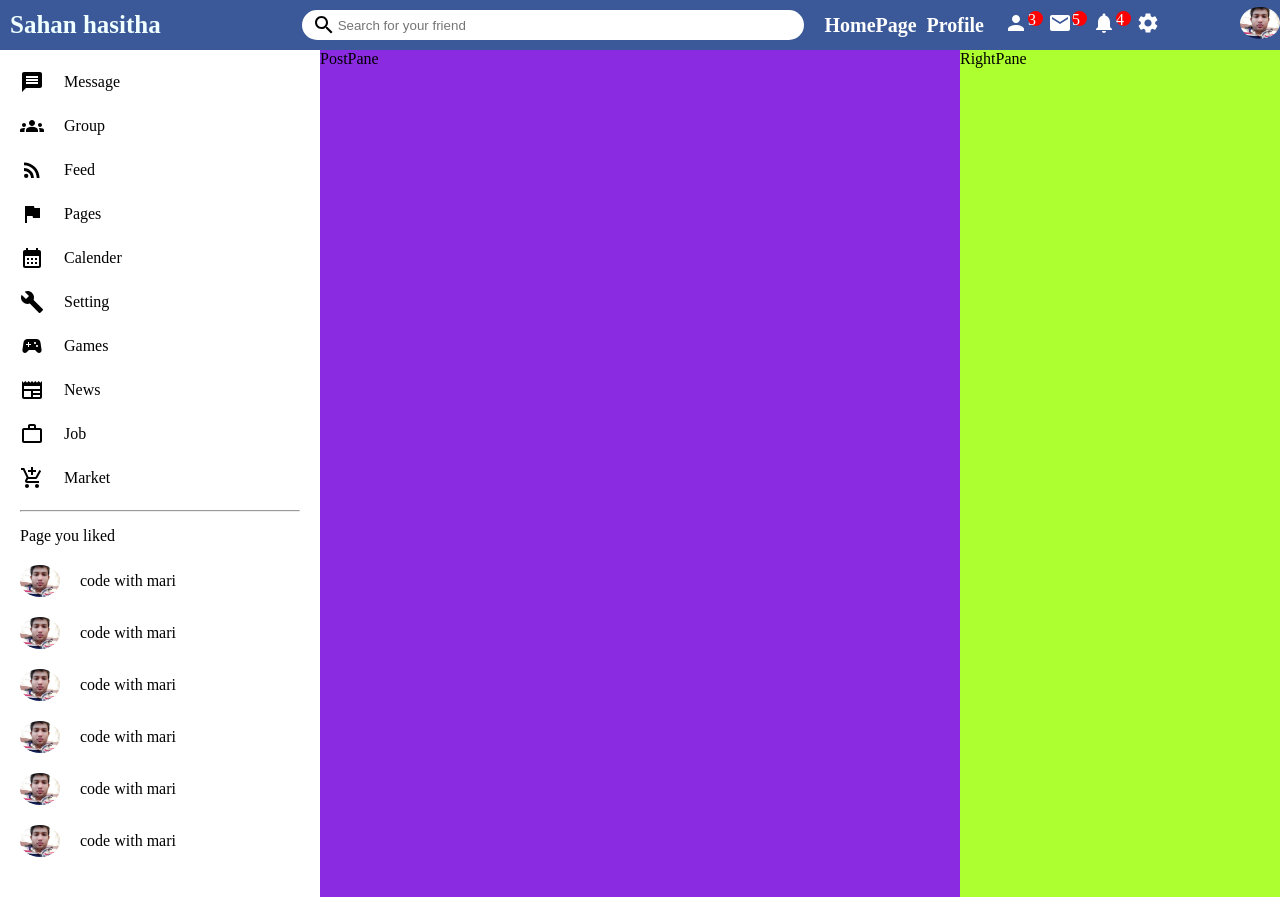
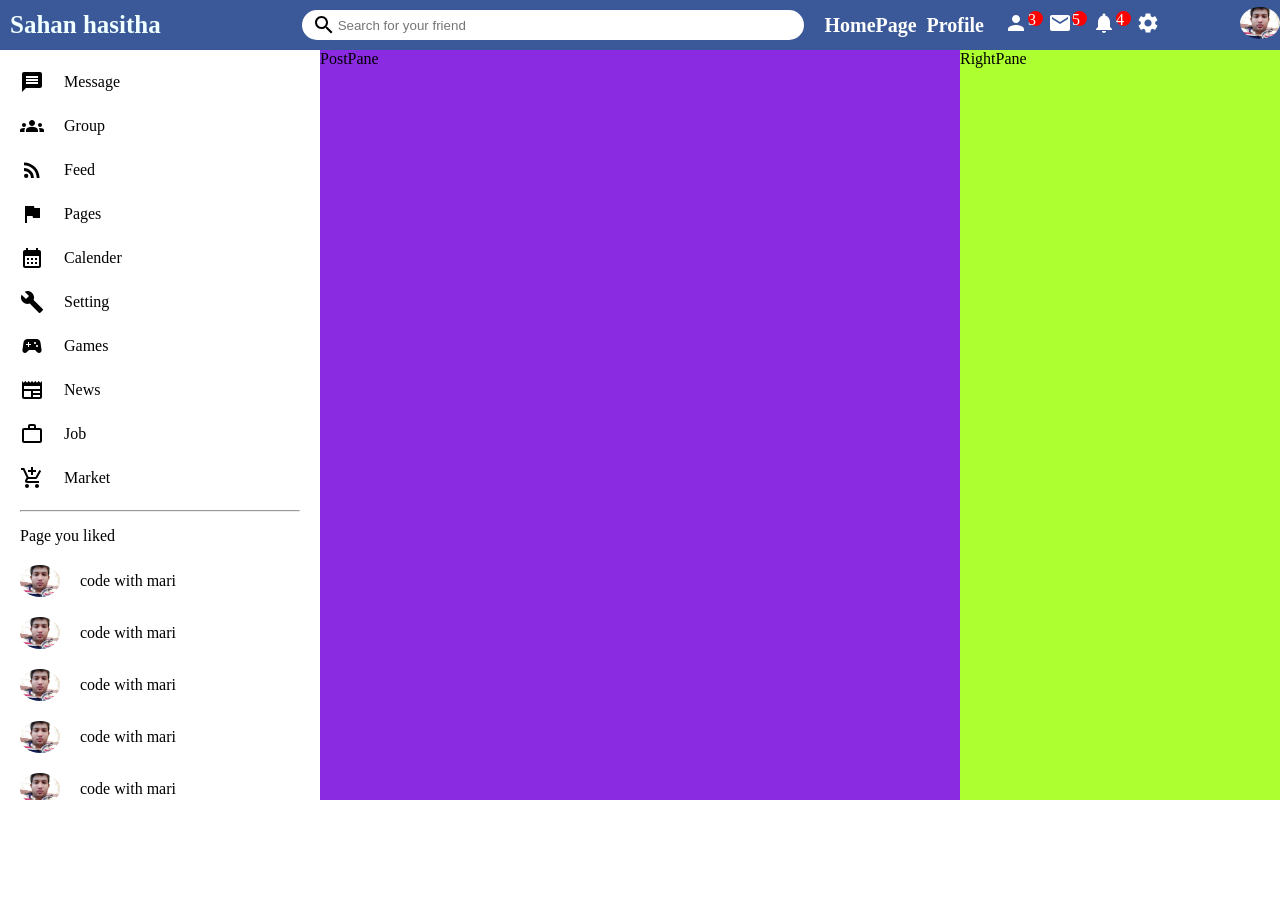
Before and after one commit to hasithasd4/fbclone, a React (Create React App) app: page / in a window 1280 px wide. After the commit the page ends 800 px from the top, so only its background shows below. Built offline with nearby package versions, Linux system fonts and the light colour scheme.

Commit message:
add scrol to leftpane

```diff
--- a/src/Components/Leftpen/LeftPane.css
+++ b/src/Components/Leftpen/LeftPane.css
@@ -1,6 +1,8 @@
 .leftpaneBox{
 
 flex: 3;
+height: calc(100vh - 50px);
+overflow-y: scroll;
 }
 
 .lefpanecomponet{
```
